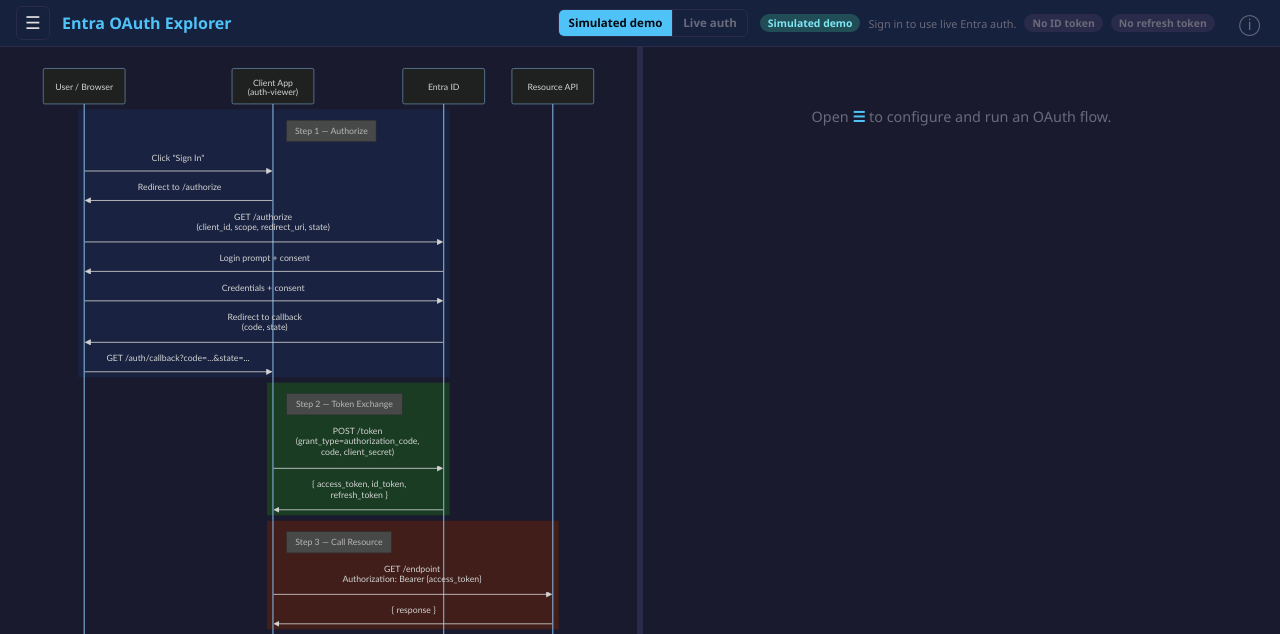
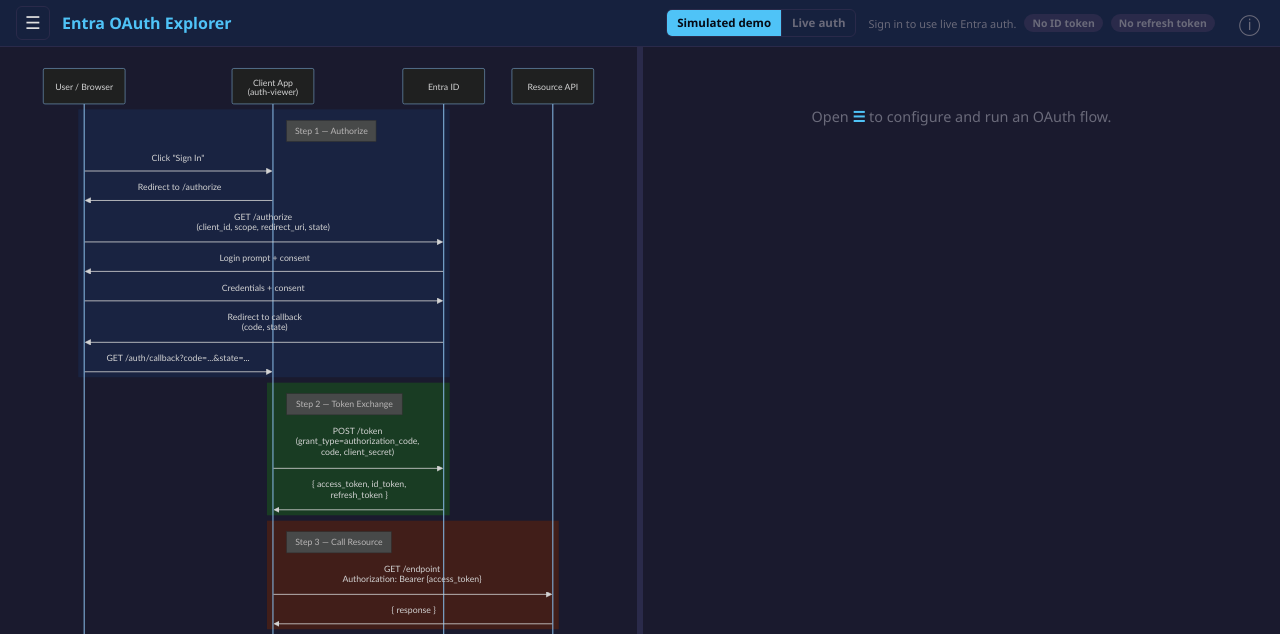
Before and after one commit to VinceSmith/auth-viewer, a FastAPI app: page / in a window 1280 px wide. Shown: the top 634 px of the page. Run offline with FastAPI, Linux system fonts and the light colour scheme; some libraries are stand-ins or nearby versions.

Commit message:
Remove redundant simulated mode badge

```diff
--- a/app/static/style.css
+++ b/app/static/style.css
@@ -834,7 +834,6 @@ select:focus, input:focus {
 .status-none { background: var(--border); color: var(--text-muted); }
 .status-has { background: #1b5e20; color: var(--success); }
 .status-expired { background: #5e3b00; color: #ffa726; }
-.status-sim { background: #214d57; color: #7ee6f2; }
 
 .status-hint {
     color: var(--text-muted);
--- a/app/templates/index.html
+++ b/app/templates/index.html
@@ -18,7 +18,6 @@
         </nav>
         <div class="session-status">
             {% if simulation_mode %}
-            <span id="status-simulation" class="status-badge status-sim">Simulated demo</span>
             <span class="status-hint">Sign in to use live Entra auth.</span>
             {% endif %}
             <span id="status-id" class="status-badge status-none">No ID token</span>
```
Also changed, not shown: tests/test_simulation_mode.py (+1 -0 lines).
